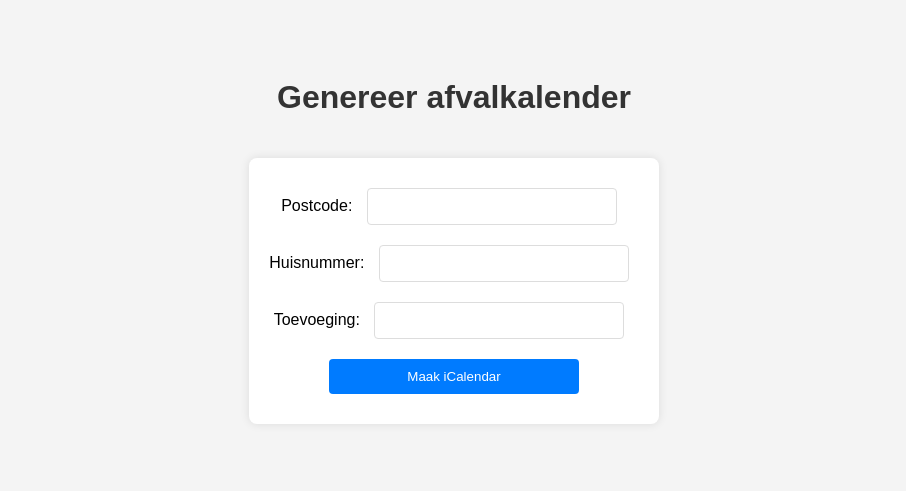
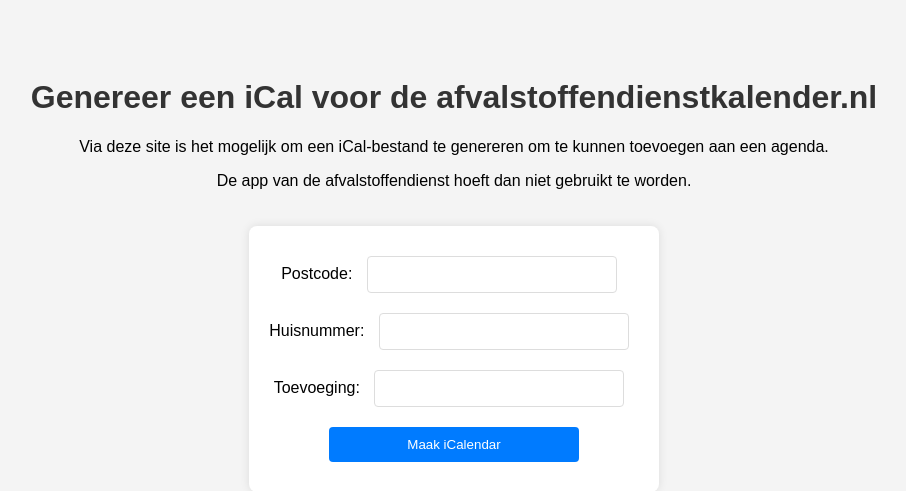
Before and after one commit to Maurice1969DB/afvalstoffendienst, a Flask app: page / in a window 1280 px wide. Shown: the top 491 px of the page, without its empty margins (186-1092 px from the left). Run offline with Flask 3, Linux system fonts and the light colour scheme.

Commit message:
Repaired 7

```diff
--- a/templates/index.html
+++ b/templates/index.html
@@ -2,12 +2,14 @@
 <html lang="en">
 <head>
     <meta charset="UTF-8">
-    <title>Maak Afvalkalender</title>
+    <title>Genereer een iCal voor de afvalstoffendienstkalender.nl</title>
         <link rel="stylesheet" href="{{ url_for('static', filename='css/style.css') }}">
 
 </head>
 <body>
-    <h1>Genereer afvalkalender</h1>
+    <h1>Genereer een iCal voor de afvalstoffendienstkalender.nl</h1>
+        <p>Via deze site is het mogelijk om een iCal-bestand te genereren om te kunnen toevoegen aan een agenda.</p>
+        <p>De app van de afvalstoffendienst hoeft dan niet gebruikt te worden.</p>
     <form action="/generate" method="post" id="kalenderForm">
         Postcode: <input type="text" id="postcode" name="postcode"><br>
         Huisnummer: <input type="text" id="huisnummer" name="huisnummer"><br>
```
